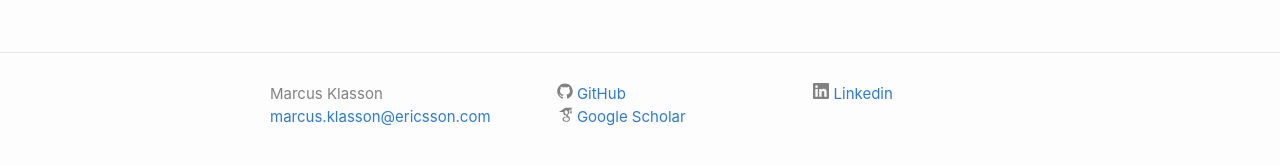
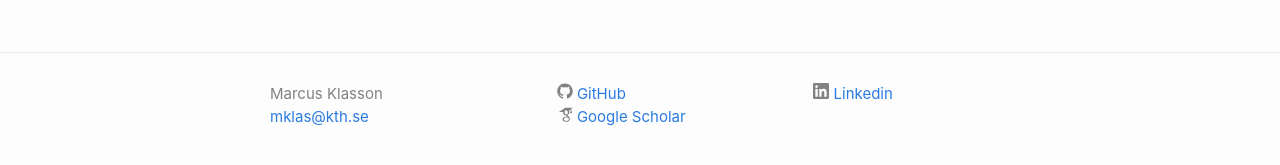
Before and after one commit to marcusklasson/marcusklasson.github.io, a Jekyll site: the page built from about.md, in a window 1280 px wide. Shown: the part 712-877 px from the top of the page. Built offline with Jekyll 4.4.1, drawn with Linux system fonts in a browser that asks for light colours.

Commit message:
updated email

```diff
--- a/_config.yml
+++ b/_config.yml
@@ -1,7 +1,7 @@
 title: Marcus Klasson
 author:
   name: Marcus Klasson
-  email: marcus.klasson@ericsson.com
+  email: mklas@kth.se
 description: > # this means to ignore newlines until "show_excerpts:"
 #  ¯\_(ツ)_/¯
 
```
